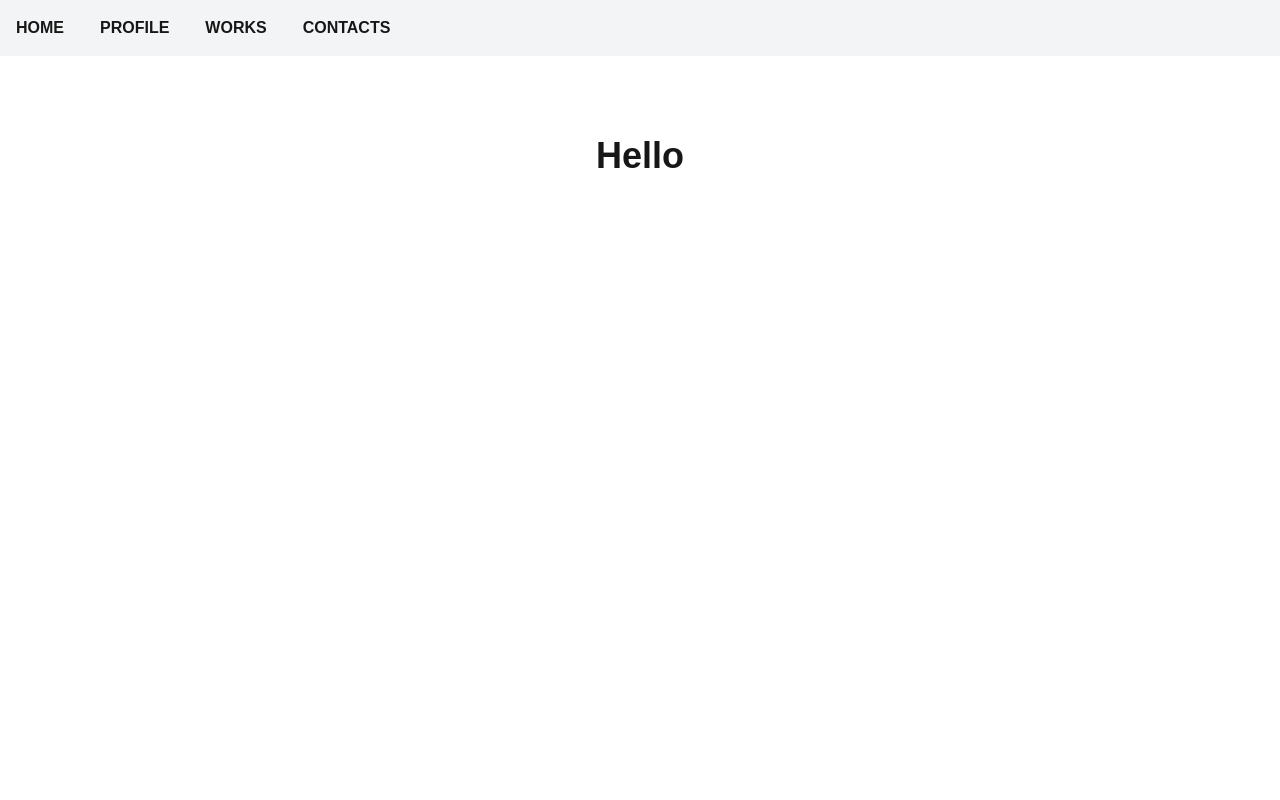
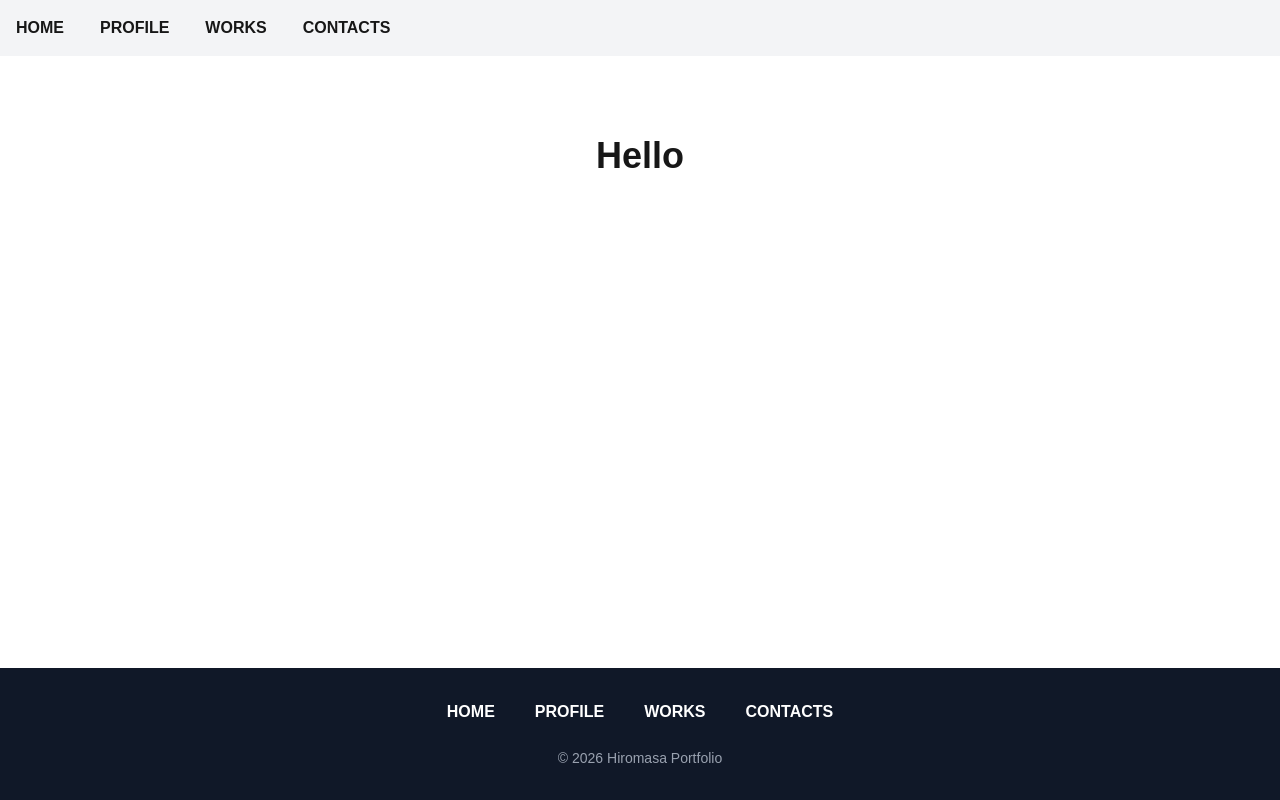
Before and after one commit to hiromasa55/hiromasa-portfolio, a Next.js app: page / in a window 1280 px wide. Built offline with nearby package versions, Linux system fonts and the light colour scheme.

Commit message:
add footer and create components with header and footer

```diff
--- a/src/app/layout.tsx
+++ b/src/app/layout.tsx
@@ -1,7 +1,9 @@
 import type { Metadata } from "next";
 import { Geist, Geist_Mono } from "next/font/google";
 import "./globals.css";
-import Link from "next/link";
+
+import Header from "@/components/Header";
+import Fotter from "@/components/Footer";
 
 const geistSans = Geist({
   variable: "--font-geist-sans",
@@ -30,13 +32,11 @@ export default function RootLayout({
       className={`${geistSans.variable} ${geistMono.variable} h-full antialiased`}
     >
       <body className="min-h-full flex flex-col">
-        <header className="p-4 bg-gray-100 flex gap-9 font-bold">
-          <Link href="/" className="transition-colors duration-300 hover:text-red-500">HOME</Link>
-          <Link href="/profile" className="transition-colors duration-300 hover:text-red-500">PROFILE</Link>
-          <Link href="/works" className="transition-colors duration-300 hover:text-red-500">WORKS</Link>
-          <Link href="/contacts" className="transition-colors duration-300 hover:text-red-500">CONTACTS</Link>
-        </header>
-        {children}
+        <Header/>
+        <main className="flex-1">
+          {children}
+        </main>
+        <Fotter/>
       </body>
     </html>
   );
--- /dev/null
+++ b/src/components/Footer.tsx
@@ -0,0 +1,17 @@
+import Link from "next/link";
+
+export default function Footer() {
+  return (
+    <footer className="bg-gray-900 text-white py-8">
+      <div className="flex justify-center gap-10 font-semibold">
+        <Link href="/" className="transition-colors duration-300 hover:text-red-400">HOME</Link>
+        <Link href="/profile" className="transition-colors duration-300 hover:text-red-400">PROFILE</Link>
+        <Link href="/works" className="transition-colors duration-300 hover:text-red-400">WORKS</Link>
+        <Link href="/contacts" className="transition-colors duration-300 hover:text-red-400">CONTACTS</Link>
+      </div>
+      <p className="text-center text-sm text-gray-400 mt-6">
+        © 2026 Hiromasa Portfolio
+      </p>
+    </footer>
+  );
+}
--- /dev/null
+++ b/src/components/Header.tsx
@@ -0,0 +1,12 @@
+import Link from "next/link";
+
+export default function Header() {
+  return (
+    <header className="p-4 bg-gray-100 flex gap-9 font-bold">
+      <Link href="/" className="transition-colors duration-300 hover:text-red-500">HOME</Link>
+      <Link href="/profile" className="transition-colors duration-300 hover:text-red-500">PROFILE</Link>
+      <Link href="/works" className="transition-colors duration-300 hover:text-red-500">WORKS</Link>
+      <Link href="/contacts" className="transition-colors duration-300 hover:text-red-500">CONTACTS</Link>
+    </header>
+  );
+}
```
